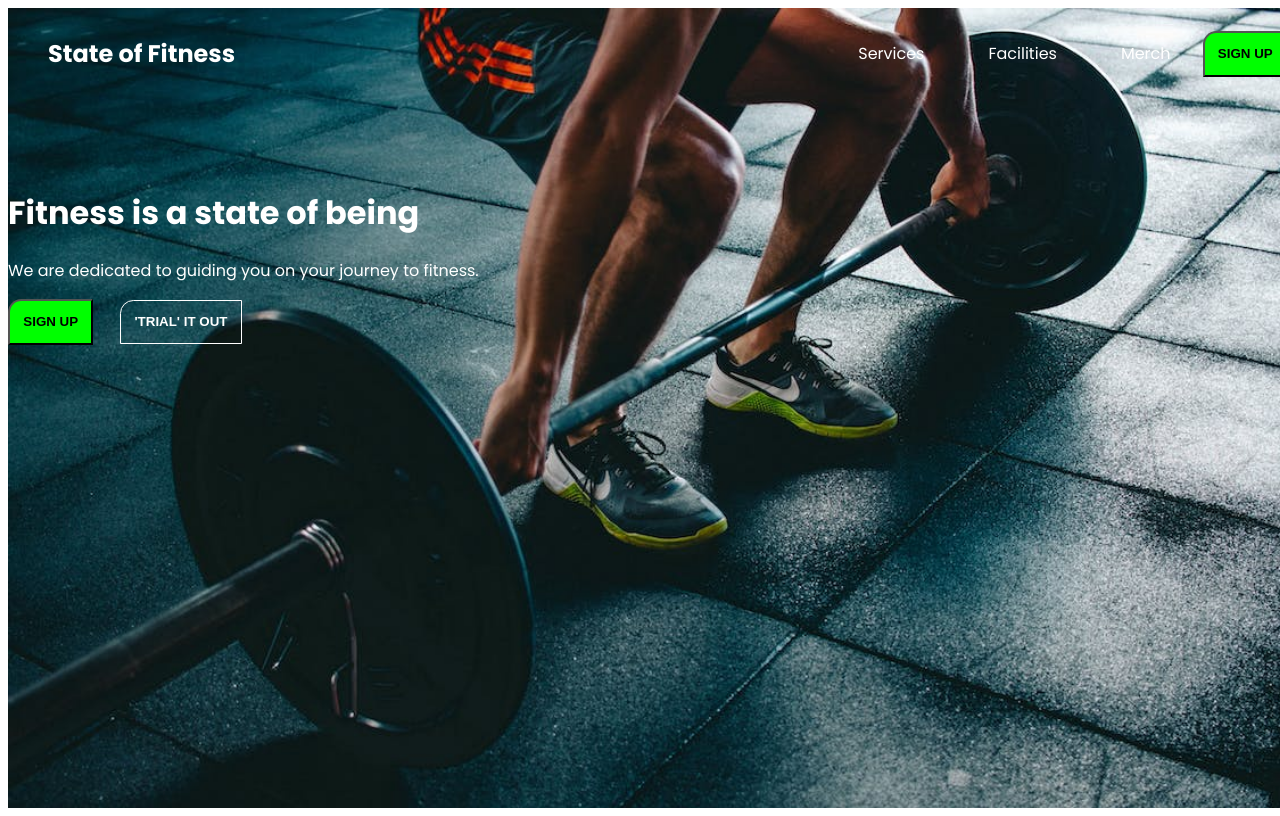
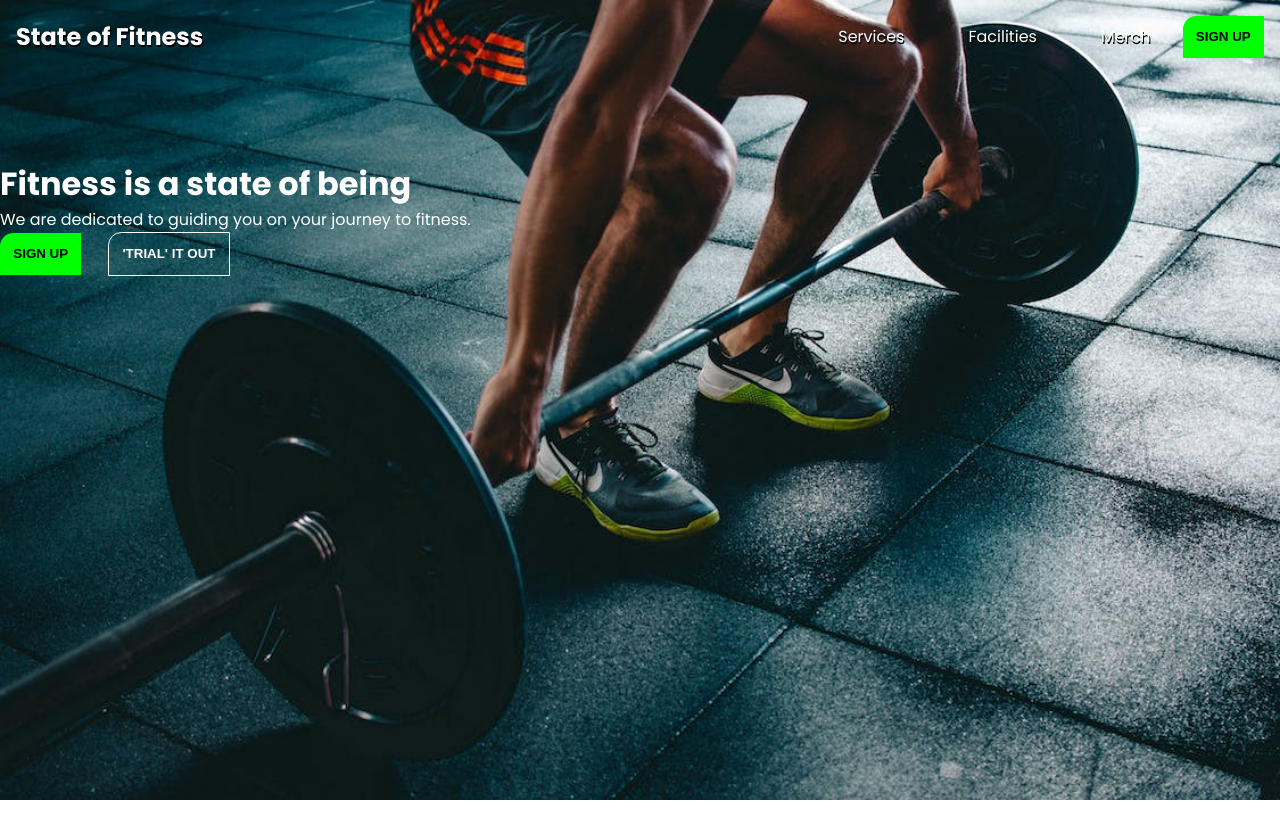
Before and after one commit to imRanDan/state-of-fitness, a React (Vite) app: page / in a window 1280 px wide. Built offline with nearby package versions, Linux system fonts and the light colour scheme.

Commit message:
styling hero and nav

```diff
--- a/src/App.css
+++ b/src/App.css
@@ -1,15 +1,8 @@
-html {
-  -webkit-box-sizing: border-box;
-     -moz-box-sizing: border-box;
-          box-sizing: border-box;
-}
-
-*,
-*::before,
-*::after {
-      -webkit-box-sizing: inherit;
-         -moz-box-sizing: inherit;
-              box-sizing: inherit;
+* {
+  box-sizing: border-box;
+  margin: 0;
+  padding: 0;
+	border: 0;
 }
 
 body {
@@ -29,17 +22,21 @@ nav {
  display: flex;
  list-style-type: none;
  align-items: center;
+ padding: 1em;
 }
 
 .nav-left {
+  margin-right: auto;
   color: white;
-  margin-right: auto;
+  text-shadow: 1px 2px black;
 }
 
 .nav-right {
   color: white;
+  text-shadow: 1px 2px black;
   margin: 0 2em;
 }
+
 
 .nav-right a {
   text-decoration: none;
@@ -59,7 +56,6 @@ nav {
 
 /* Hero */
 main {
-  /* margin-top: -140px; */
   height: 100vh;
   width: 100vw;
   background-image: url("./assets/sof-hero-bg.jpeg");
```
